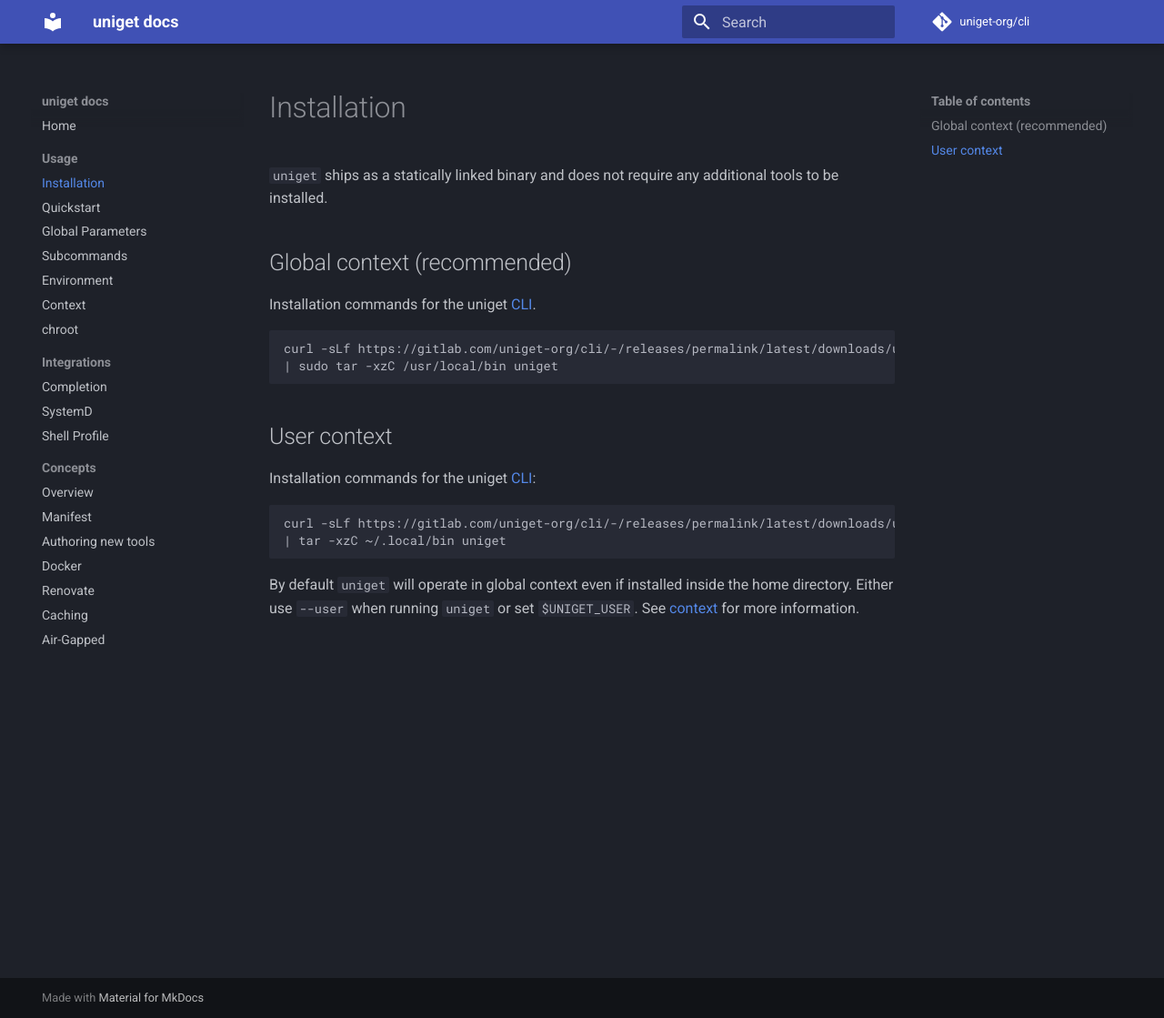
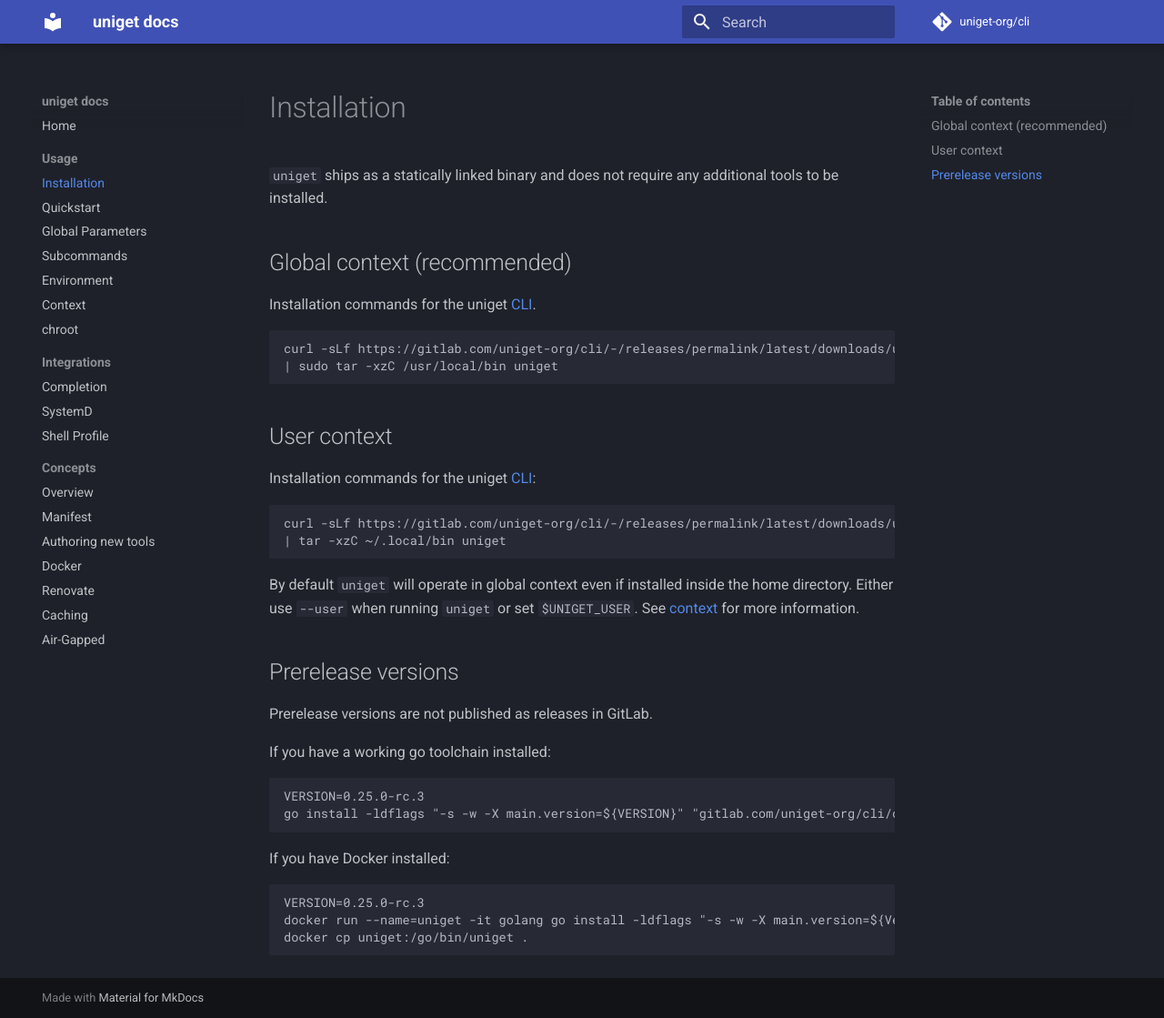
Before and after one commit to uniget-org/docs.uniget.dev, an MkDocs documentation site: the page built from docs/installation.md, in a window 1280 px wide and 1119 px high. Shown: the whole window at 91% size. Built offline with MkDocs 1.6.1 and Material for MkDocs 9.7.7, drawn with Linux system fonts in a browser that asks for light colours; comment, search, counter and statistics services are not loaded.

Commit message:
feat: How to install prerelease versions uniget-org/backlog#71

````diff
--- a/docs/installation.md
+++ b/docs/installation.md
@@ -21,3 +21,22 @@ curl -sLf https://gitlab.com/uniget-org/cli/-/releases/permalink/latest/download
 ```
 
 By default `uniget` will operate in global context even if installed inside the home directory. Either use `--user` when running `uniget` or set `$UNIGET_USER`. See [context](context.md) for more information.
+
+## Prerelease versions
+
+Prerelease versions are not published as releases in GitLab.
+
+If you have a working go toolchain installed:
+
+```bash
+VERSION=0.25.0-rc.3
+go install -ldflags "-s -w -X main.version=${VERSION}" "gitlab.com/uniget-org/cli/cmd/uniget@v${VERSION}"
+```
+
+If you have Docker installed:
+
+```bash
+VERSION=0.25.0-rc.3
+docker run --name=uniget -it golang go install -ldflags "-s -w -X main.version=${Version}" "gitlab.com/uniget-org/cli/cmd/uniget@v${Version}"
+docker cp uniget:/go/bin/uniget .
+```
````
